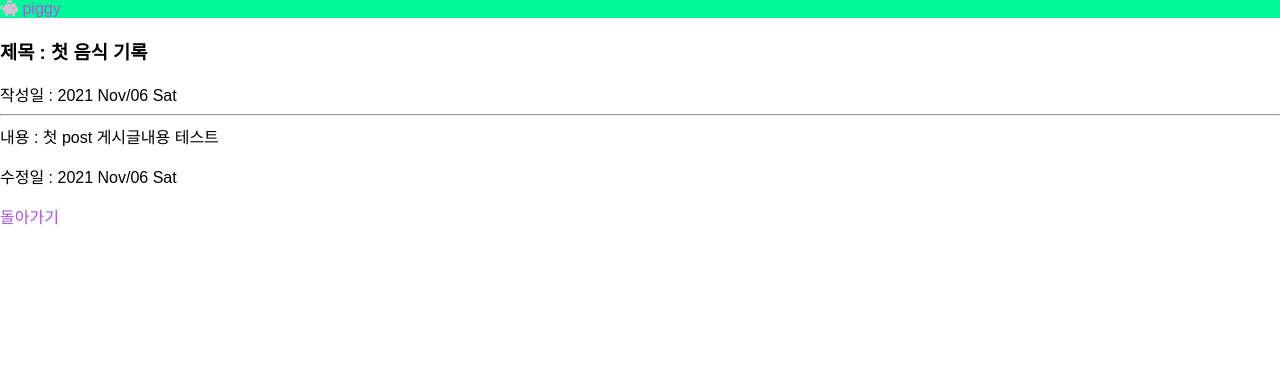
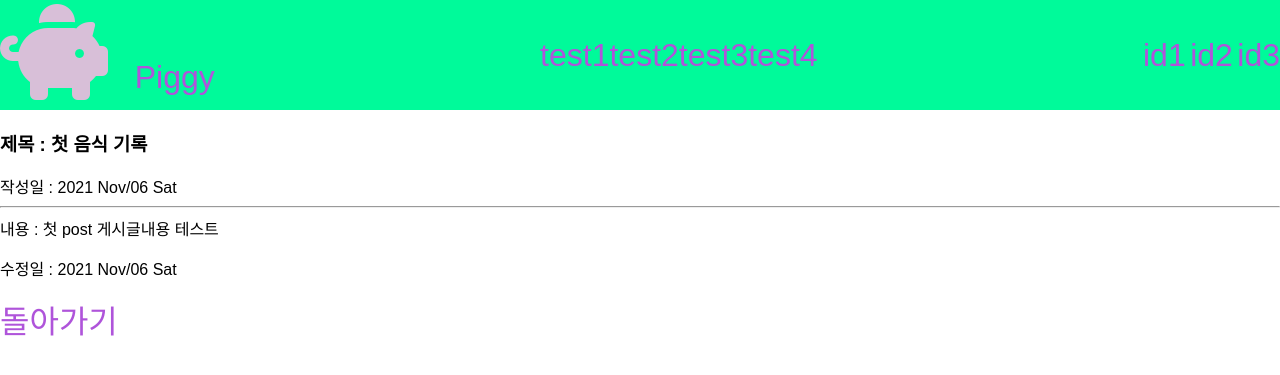
Before and after one commit to IT-HONGREAT/django_food_project, a Django app: page /posts/1 in a window 1280 px wide. Shown: the top 375 px of the page. Run offline with Django 3.2, Linux system fonts and the light colour scheme; data comes from the database, SQL or seed files in the repository; parts of the project's set-up code (start-up, migrations or seed data) failed here and were passed over; some libraries are stand-ins or nearby versions.

Commit message:
메뉴바 연동 수정 및 개선(frontend)

```diff
--- a/posts/static/posts/css/styles.css
+++ b/posts/static/posts/css/styles.css
@@ -6,6 +6,7 @@ body {
 a {
   text-decoration: none;
   color: rgb(175, 84, 218);
+  font-size: 2rem;
 }
 
 .navbar {
@@ -16,8 +17,14 @@ a {
   padding: auto;
 }
 
+.navbar_logo {
+  color: thistle;
+  font-size: 6rem;
+}
+
 .navbar_logo i {
   color: thistle;
+  size: 3rem;
 }
 
 .navbar_menu {
@@ -38,3 +45,8 @@ a {
 .navbar_icons li {
   padding: 8px 12px;
 }
+
+.navbar_things {
+  font-size: 3rem;
+  text-align: center;
+}
--- a/posts/templates/posts/post_detail.html
+++ b/posts/templates/posts/post_detail.html
@@ -1,13 +1,32 @@
 {% extends './base.html' %}
-
+{% load static %}
+{% block css %}
+    <link rel="stylesheet" href="{% static 'posts/css/post_list.css' %}">
+{% endblock css %}
 
 {% block post_logo %}
-<div class="navbar">
-    <div class="navbar_logo">
-        <i class="fas fa-piggy-bank"></i>
-        <a href={% url 'post-list' %}> piggy </a>
+<nav>
+    <div class="navbar">
+        <div class="navbar_logo">
+            <i class="fas fa-piggy-bank"></i>
+            <a href={% url 'post-list' %}> Piggy </a>
+            <a href=""></a>
+        </div>
+
+        <ul class="navbar_menu">
+            <a href="">test1</a>
+            <a href="">test2</a>
+            <a href="">test3</a>
+            <a href="">test4</a>
+        </ul>
+
+        <ul class="navbar_accounts">
+            <a href="">id1</a>
+            <a href="">id2</a>
+            <a href="">id3</a>
+        </ul>
     </div>
-</div>
+</nav>
 {% endblock post_logo %}
 
 {% block post_container %}
```
Also changed, not shown: posts/templates/posts/post_list.html (+23 -1 lines).
